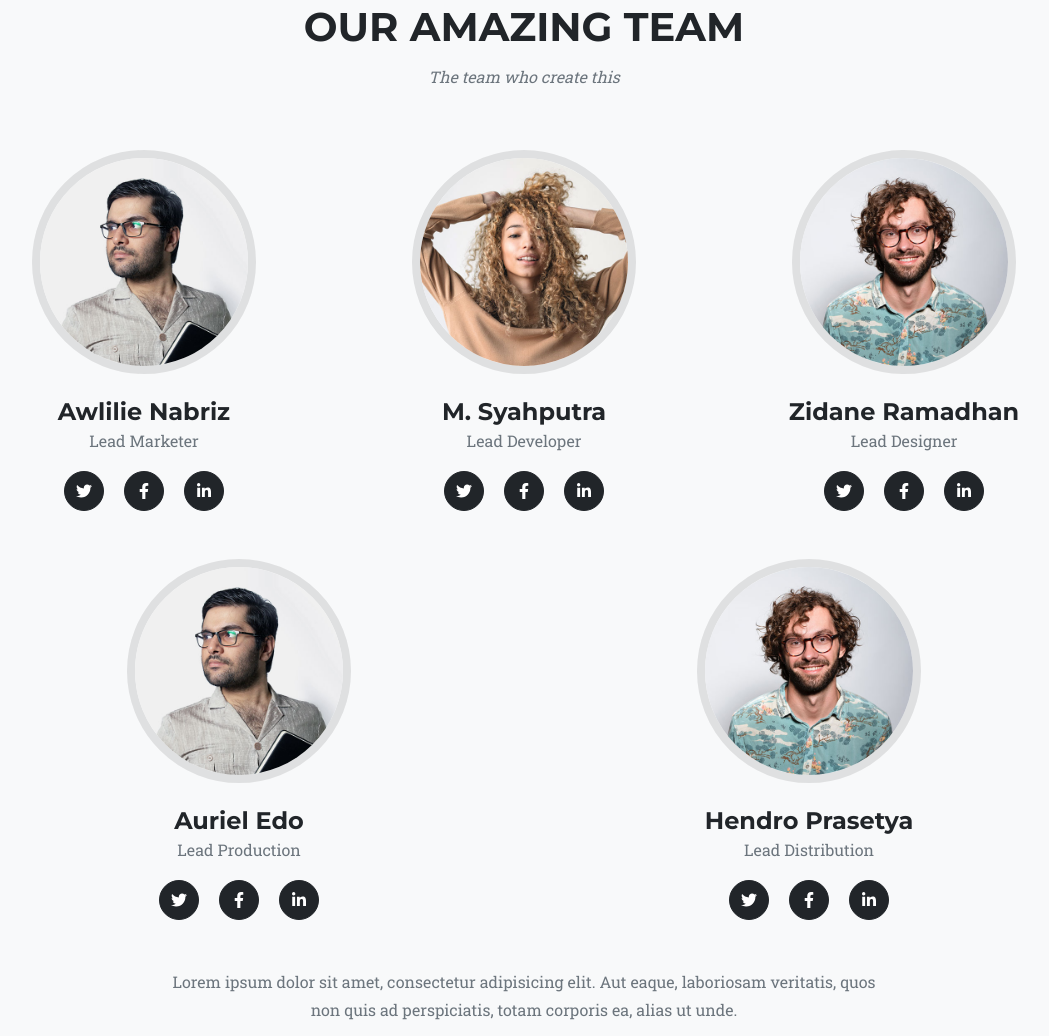
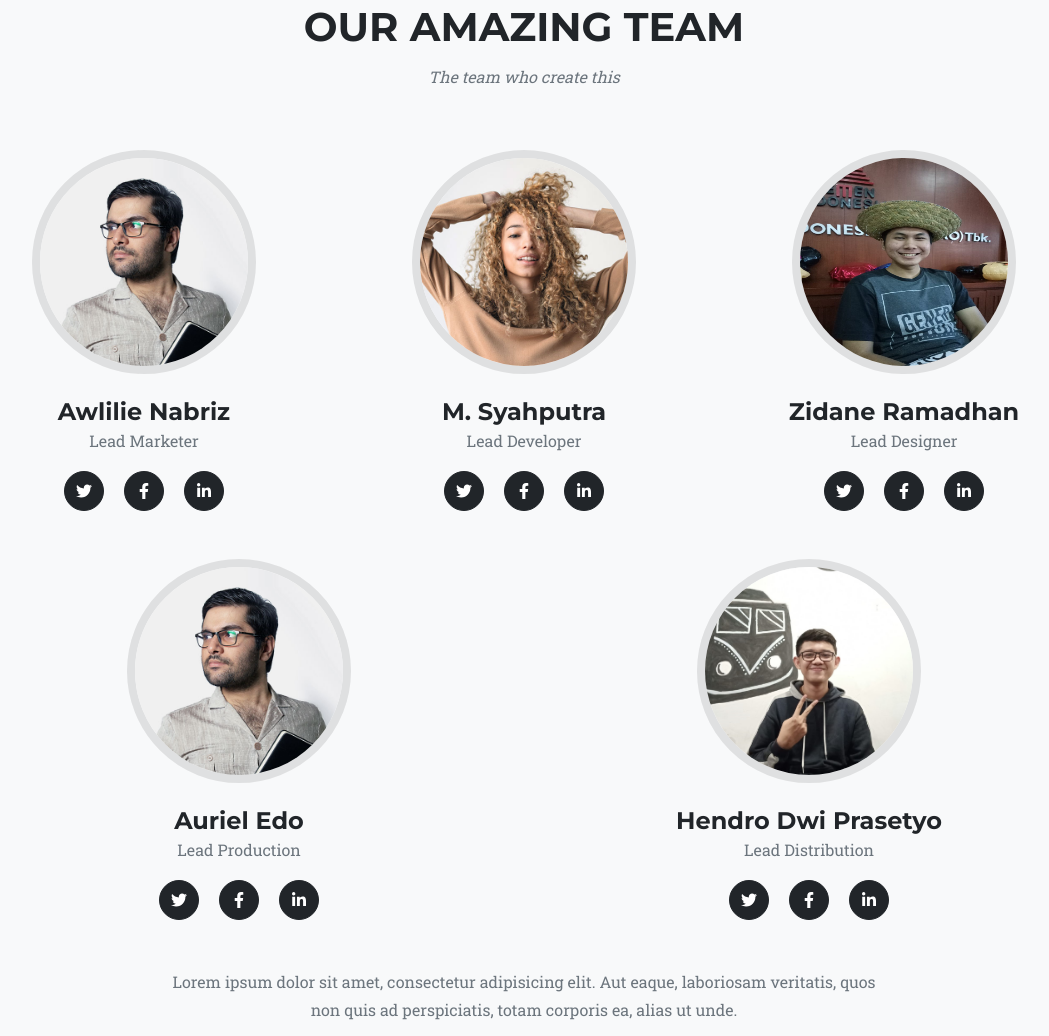
Before and after one commit to XKiraa/ddap-kelompok-jeruk, a plain HTML site: page index.html in a window 1280 px wide. Shown: the part 3456-4492 px from the top of the page, without its empty margins (116-1165 px from the left). Drawn offline with nearby package versions, Linux system fonts and the light colour scheme.

Commit message:
first commit

```diff
--- a/index.html
+++ b/index.html
@@ -193,7 +193,7 @@
                     </div>
                     <div class="col-lg-4">
                         <div class="team-member">
-                            <img class="mx-auto rounded-circle" src="assets/img/team/3.jpg" alt="..." />
+                            <img class="mx-auto rounded-circle" src="assets/img/team/z.jpg" alt="..." />
                             <h4>Zidane Ramadhan</h4>
                             <p class="text-muted">Lead Designer</p>
                             <a class="btn btn-dark btn-social mx-2" href="#!"><i class="fab fa-twitter"></i></a>
@@ -213,8 +213,8 @@
                         </div>
                     <div class="col-lg-42">
                         <div class="team-member">
-                            <img class="mx-auto rounded-circle" src="assets/img/team/3.jpg" alt="..." />
-                            <h4>Hendro Prasetya</h4>
+                            <img class="mx-auto rounded-circle" src="assets/img/team/h.jpg" alt="..." />
+                            <h4>Hendro Dwi Prasetyo</h4>
                             <p class="text-muted">Lead Distribution</p>
                             <a class="btn btn-dark btn-social mx-2" href="#!"><i class="fab fa-twitter"></i></a>
                             <a class="btn btn-dark btn-social mx-2" href="#!"><i class="fab fa-facebook-f"></i></a>
```
Also changed, not shown: assets/img/team/h.jpg (added).
